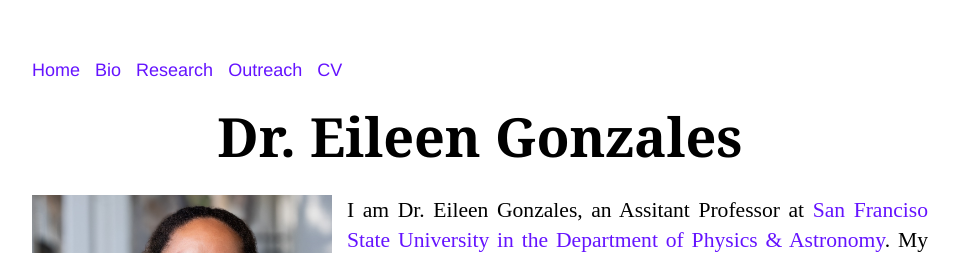
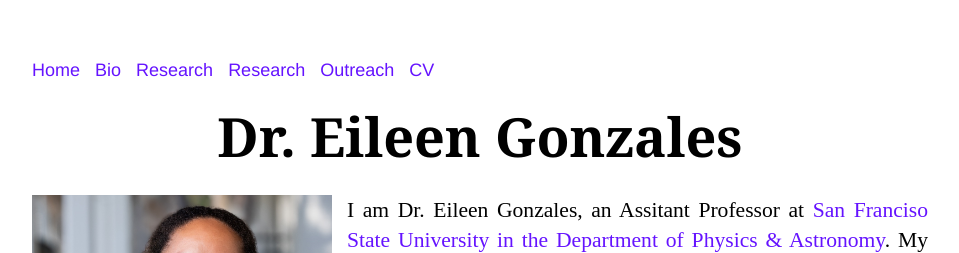
Before and after one commit to ECGonzales/ECGonzales.github.io, a Jekyll site: the page built from index.html, in a window 1280 px wide. Shown: the top 253 px of the page, without its empty margins (160-1119 px from the left). Built offline with Jekyll 4.4.1, drawn with Linux system fonts in a browser that asks for light colours.

Commit message:
Update default.html
Add new tab for group

```diff
--- a/_layouts/default.html
+++ b/_layouts/default.html
@@ -13,6 +13,7 @@
 	        		<li><a href="/">Home</a></li>
 				<li><a href="/Bio">Bio</a></li>
 		        	<li><a href="/Research">Research</a></li>
+				<li><a href="/Research Group">Research</a></li>
 				<li><a href="/Outreach">Outreach</a></li>
 	        		<li><a href="/CV">CV</a></li>
 	    		</ul>
```
